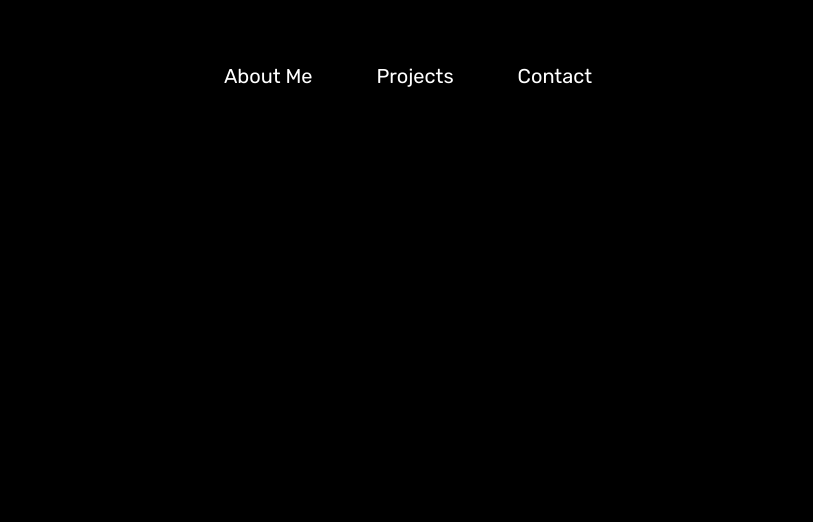
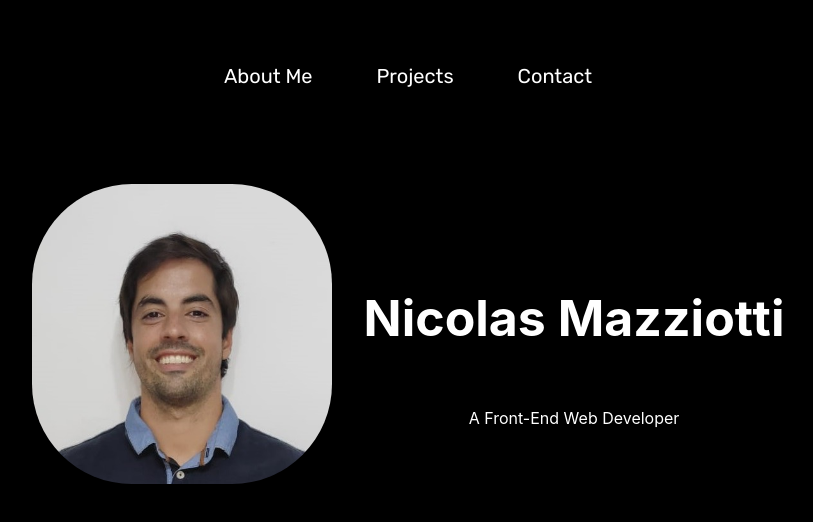
Before and after one commit to Nicolas-Mazziotti/portfolio, a React (Create React App) app: page / in a window 1280 px wide. Shown: the top 522 px of the page, without its empty margins (232-1045 px from the left). Built offline with nearby package versions, Linux system fonts and the light colour scheme.

Commit message:
Creating Header

```diff
--- a/src/Components/Header/Header.js
+++ b/src/Components/Header/Header.js
@@ -1,8 +1,16 @@
 import React from 'react'
-
+import { HeaderContainer, TitleContainer } from '../Styles/Header.styles'
+import ProfilePhoto from "../../assets/profile_photo.jpg"
 export const Header = () => {
   return (
-    <div>Header</div>
+    <HeaderContainer>
+        <img src={ProfilePhoto} alt=""/>
+        <TitleContainer>
+        <h5>Nicolas Mazziotti</h5>
+        <p>A Front-End Web Developer</p>
+        </TitleContainer>
+    </HeaderContainer>
+
   )
 }
 
--- a/src/Components/Styles/Header.styles.js
+++ b/src/Components/Styles/Header.styles.js
@@ -0,0 +1,26 @@
+import styled from "styled-components";
+
+export const HeaderContainer = styled.div`
+    color:white;
+    display: flex;
+    flex-direction: row;
+    justify-content: center;
+    margin-top: 4rem;
+    img{
+        width: 300px;
+        border-radius: 100px;
+    }
+
+`
+
+export const TitleContainer = styled.div`
+    display:flex;
+    flex-direction: column;
+    justify-content: center;
+    align-items: center;
+    margin-left: 2rem;
+    line-height: 0px;
+        h5{
+            font-size:50px;
+        }
+`
```
Also changed, not shown: src/assets/profile_photo.jpg (added).
